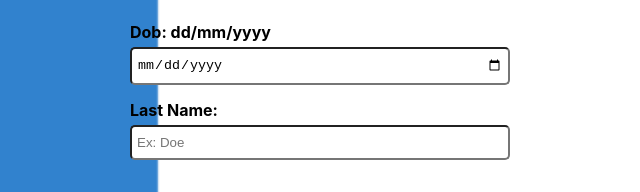
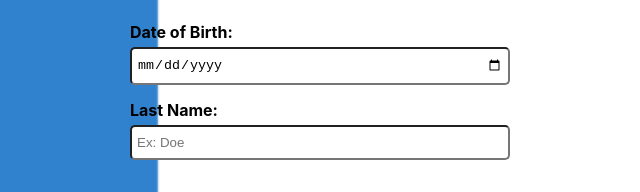
Before and after one commit to musharrafdudekula/Signin_page, a website: page signup.html in a window 1280 px wide. Shown: the part 244-436 px from the top of the page, 600-1240 px from the left. Drawn offline with Linux system fonts and the light colour scheme.

Commit message:
changed dob

```diff
--- a/signup.html
+++ b/signup.html
@@ -22,7 +22,7 @@
             </div>
             <br>
             <div class="dob">
-                <label for="dob">Dob: dd/mm/yyyy</label>
+                <label for="dob">Date of Birth:</label>
                 <input type="date" id="dob" />
             </div>
             <div class="lastname">
```
